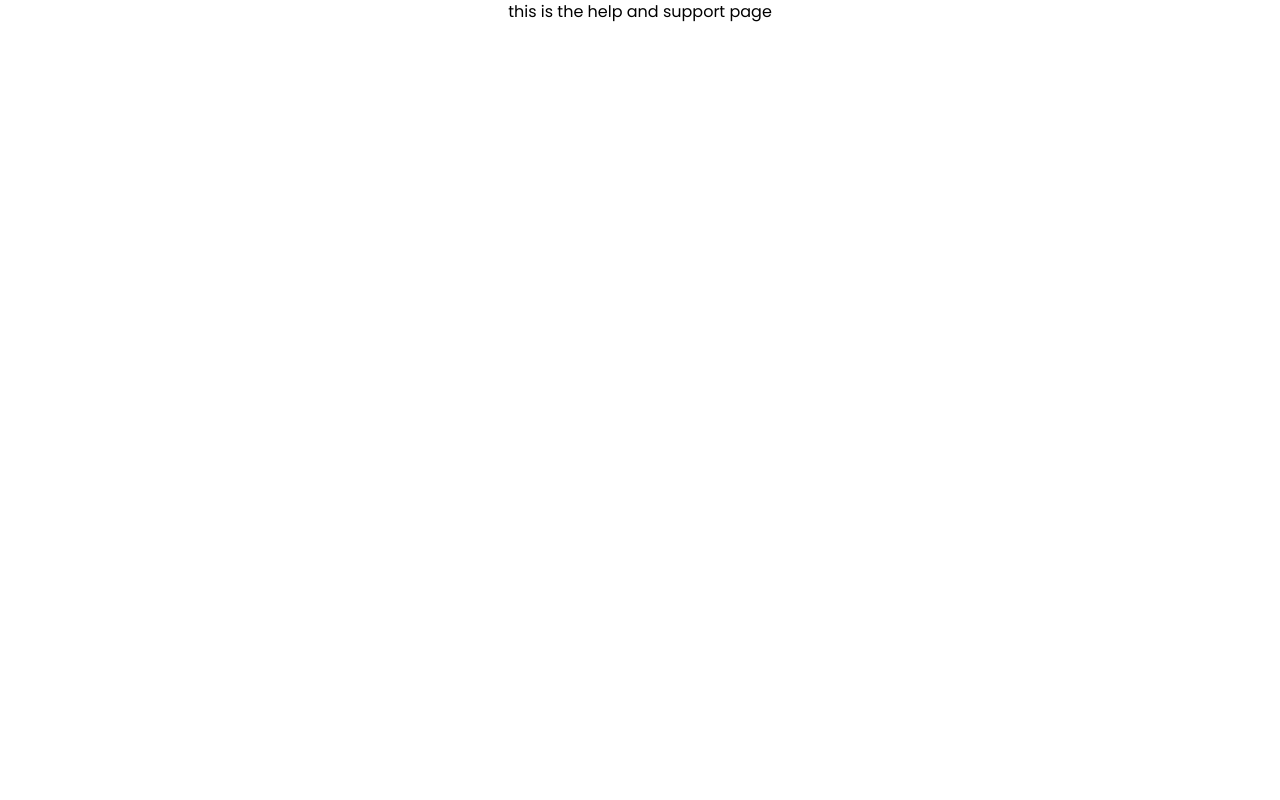
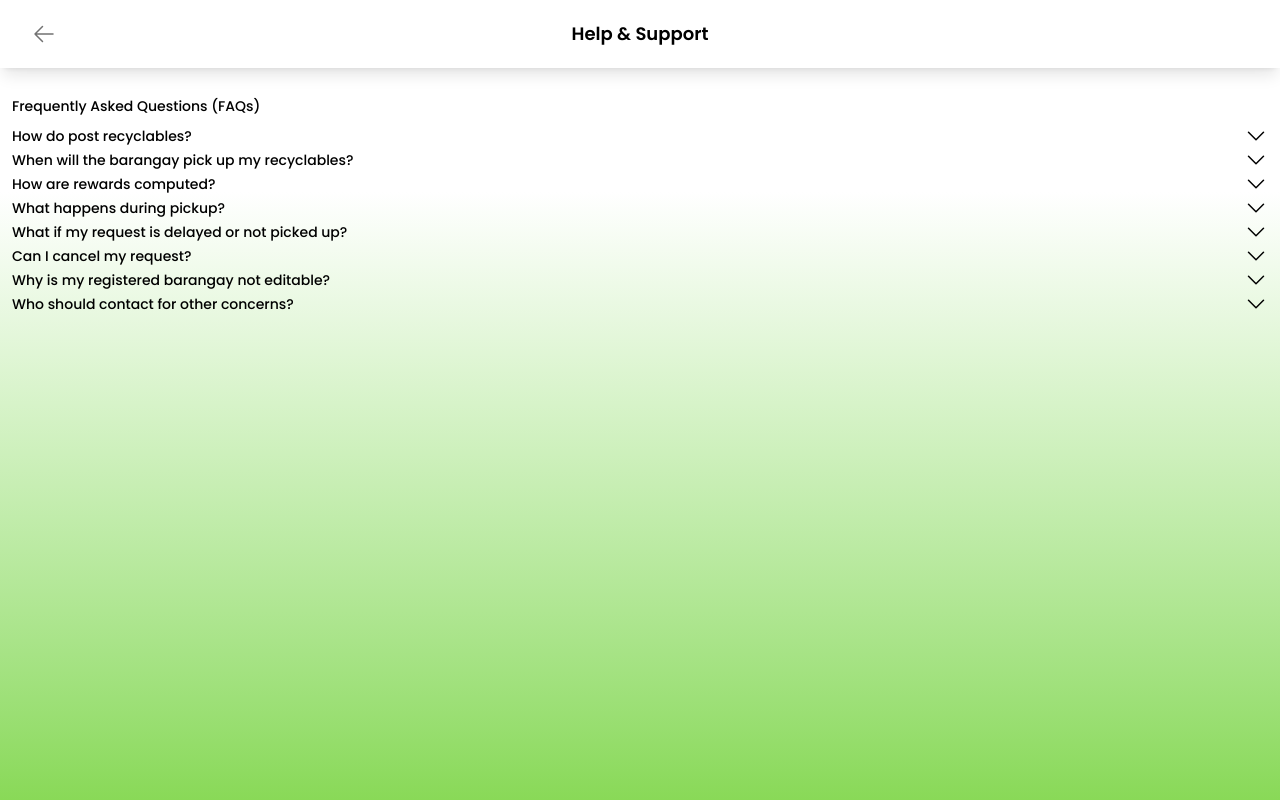
Before and after one commit to kentvillalun/ecoprofit, a Next.js app in the folder frontend/: page /profile/help-support in a window 1280 px wide. Built offline with nearby package versions, Linux system fonts and the light colour scheme.

Commit message:
Made the setting and support page

```diff
--- a/frontend/src/app/(resident)/profile/help-support/page.jsx
+++ b/frontend/src/app/(resident)/profile/help-support/page.jsx
@@ -1,12 +1,75 @@
 import { Page } from "@/components/layout/Page";
-
+import { PageContent } from "@/components/layout/PageContent";
+import { ResidentHeader } from "@/components/navigation/ResidentHeader";
+import { ChevronDownIcon, ChevronUpDownIcon } from "@heroicons/react/24/outline";
 
 export default function HelpAndSupportPage() {
+  const faqs = [
+    {
+      key: "q1",
+      question: "How do post recyclables?",
+      answer: `To post recyclables, go to the Home screen and tap the "Big Camera" button. Take a clear photo of the items, fill out basic information like selecting a material type, and submit the request. The barangay will review and approve your request.`,
+    },
+    {
+      key: "q2",
+      question: "When will the barangay pick up my recyclables?",
+      answer: `Recyclables are pickup every Sunday based on the barangay's default schedule. If you need pickup on a different date, you can submit a pickup request in the app. The barangay will review your request and set a schedule. You can track the status of your request inside the app, and you will receive a notification once it is approved or scheduled.`,
+    },
+    {
+      key: "q3",
+      question: "How are rewards computed?",
+      answer: `All collected recyclables will be sorted and checked by the barangay. Based on the type and amount of recyclables you submitted, you will earn rewards. The rewards may include goods or services such as canned goods or other available items. The available rewards depend on what you collected and the barangay’s reward list.`,
+    },
+    {
+      key: "q4",
+      question: "What happens during pickup?",
+      answer: `Barangay staff will go to your address. They will check and weigh your recyclables. After that, they will confirm the request in the system and update the status as completed.`,
+    },
+    {
+      key: "q5",
+      question: "What if my request is delayed or not picked up?",
+      answer: `If your pickup is delayed, please wait for updates in the app. If there are no updates after the scheduled date, you may contact your barangay directly through the contact information provided in the app.`,
+    },
+    {
+        key: "q6",
+        question: "Can I cancel my request?",
+        answer: `Yes, you can cancel your request if it has not yet been picked up Just go to your request details and select the cancel option. Once the pickup is already completed, cancellation is no longer allowed.`
+    },
+    {
+        key: "q7",
+        question: "Why is my registered barangay not editable?",
+        answer: `Your registered barangay is fixed to make sure your requests go to the correct office. If you moved to a different barangay, please contact support to update your information.`
+    },
+    {
+        key: "q8",
+        question: "Who should contact for other concerns?",
+        answer: `For other concerns, you may contact your barangay office directly. You can also use the contact details listed in the app’s Help section.`
+    }
+  ];
 
-    return (
-        <Page>
+  return (
+    <Page gradient={true}>
+      <ResidentHeader title={"Help & Support"} />
 
-            this is the help and support page
-        </Page>
-    )
+      <PageContent>
+        <div className="">
+          <div className="font-medium py-3 text-sm flex flex-col gap-2">
+            <h2 className="">Frequently Asked Questions (FAQs)</h2>
+            <div className="">
+                {faqs.map((faq) => (
+                    <div className="" key={faq.key}>
+                        <div className="flex flex-row items-center  justify-between">
+                            <p className="">{faq.question}</p>
+                            <div className="">
+                                <ChevronDownIcon className="h-6 w-6"/>
+                            </div>
+                        </div>
+                    </div>
+                ))}
+            </div>
+          </div>
+        </div>
+      </PageContent>
+    </Page>
+  );
 }
--- a/frontend/src/app/(resident)/profile/notifications/page.jsx
+++ b/frontend/src/app/(resident)/profile/notifications/page.jsx
@@ -9,8 +9,8 @@ import { useState } from "react";
 // TO-DO Implement a working toggle button
 
 export default function NotificationSettingPage() {
-  const [latestConfigs, setLatestConfigs] = useState([]);
-
+  // const [latestConfigs, setLatestConfigs] = useState([]);
+  const [toggled, setToggled] = useState(false);
 
 
   const NOTIF_OPT = [
@@ -18,20 +18,20 @@ export default function NotificationSettingPage() {
       key: "request-status-updates",
       title: "Request Status Updates",
       description: "Receive updates when your request is updated or completed.",
-      configuration: false,
+      isToggled: false,
     },
     {
       key: "barangay-updates",
       title: "Barangay Updates",
       description:
         "Get updates about recycling schedules, programs, and important announcement from your barangay.",
-      configuration: false,
+      isToggled: false,
     },
   ];
 
-  const toggle = () => {
-    setLatestConfigs([...NOTIF_OPT, latestConfigs ])
-  }
+  // const toggle = () => {
+  //   setLatestConfigs([...NOTIF_OPT, latestConfigs ])
+  // }
 
 
   return (
@@ -41,17 +41,18 @@ export default function NotificationSettingPage() {
       <PageContent>
         <div className="">
           <div className="font-medium py-3 border-b border-[#E7E3E0] text-sm">
-            <h2 className="">Trasaction Updates</h2>
+            <h2 className="">Transaction Updates</h2>
           </div>
           {NOTIF_OPT.map((opt) => (
-            <div className="py-3 border-b border-[#E7E3E0] flex flex-row gap-2 items-center justify-between">
+            <div className="py-3 border-b border-[#E7E3E0] flex flex-row gap-2 items-center justify-between" key={opt.key}>
               <div className="flex flex-col gap-1">
                 <h2 className="font-medium text-sm">{opt.title}</h2>
                 <p className="text-xs">{opt.description}</p>
               </div>
               <button
-                className={`flex items-start ${opt.configuration ? "justify-end bg-green-500/70" : "justify-start  bg-[#EFEFEF]" } min-w-12 p-1 rounded-full shadow-inner duration-200 transition-all ease-out`}
+                className={`flex items-start ${toggled ? "justify-end bg-green-500/70" : "justify-start  bg-[#EFEFEF]" } min-w-12 p-1 rounded-full shadow-inner duration-200 transition-all ease-out`}
                 role="switch"
+                onClick={() => setToggled(!toggled)}
               >
                 <span className="h-5 w-5 shadow rounded-full bg-white"></span>
               </button>
--- a/frontend/src/app/(resident)/profile/settings/page.jsx
+++ b/frontend/src/app/(resident)/profile/settings/page.jsx
@@ -1,12 +1,57 @@
-import { Page } from "@/components/layout/Page";
+"use client";
+
+import { Page } from "@/components/layout/Page.jsx";
+import { PageContent } from "@/components/layout/PageContent.jsx";
+import { ResidentHeader } from "@/components/navigation/ResidentHeader.jsx";
+import { LanguageIcon, MoonIcon } from "@heroicons/react/24/outline";
+import { useState } from "react";
 
 export default function SettingsPage() {
+  const [toggled, setToggled] = useState(false);
 
-    return (
-        <Page>
-            This is the Setting page
+  const SETTINGS_CONFIG = [
+    {
+      key: "language",
+      title: "Laguage",
+      icon: <LanguageIcon className="h-6 w-6 stroke-[#74C857]" />,
+      isToggled: false,
+    },
+    {
+      key: "dark-mode",
+      title: "Dark Mode",
+      icon: <MoonIcon className="h-6 w-6 stroke-[#74C857]" />,
+      isToggled: false,
+    },
+  ];
+  return (
+    <Page>
+      <ResidentHeader title={"Settings"} />
 
-
-        </Page>
-    )
+      <PageContent>
+        <div className="">
+          <div className="font-medium py-3 border-b border-[#E7E3E0] text-sm">
+            <h2 className="">General</h2>
+          </div>
+          {SETTINGS_CONFIG.map((set) => (
+            <div
+              className="py-3 border-b border-[#E7E3E0] flex flex-row gap-2 items-center justify-between"
+              key={set.key}
+            >
+              <div className="flex flex-row gap-3 items-center justify-center ">
+                <div className="">{set.icon}</div>
+                <h2 className="font-medium text-sm">{set.title}</h2>
+              </div>
+              <button
+                className={`flex items-start ${toggled ? "justify-end bg-green-500/70" : "justify-start  bg-[#EFEFEF]"} min-w-12 p-1 rounded-full shadow-inner duration-200 transition-all ease-out`}
+                role="switch"
+                onClick={() => setToggled(!toggled)}
+              >
+                <span className="h-5 w-5 shadow rounded-full bg-white"></span>
+              </button>
+            </div>
+          ))}
+        </div>
+      </PageContent>
+    </Page>
+  );
 }
```
